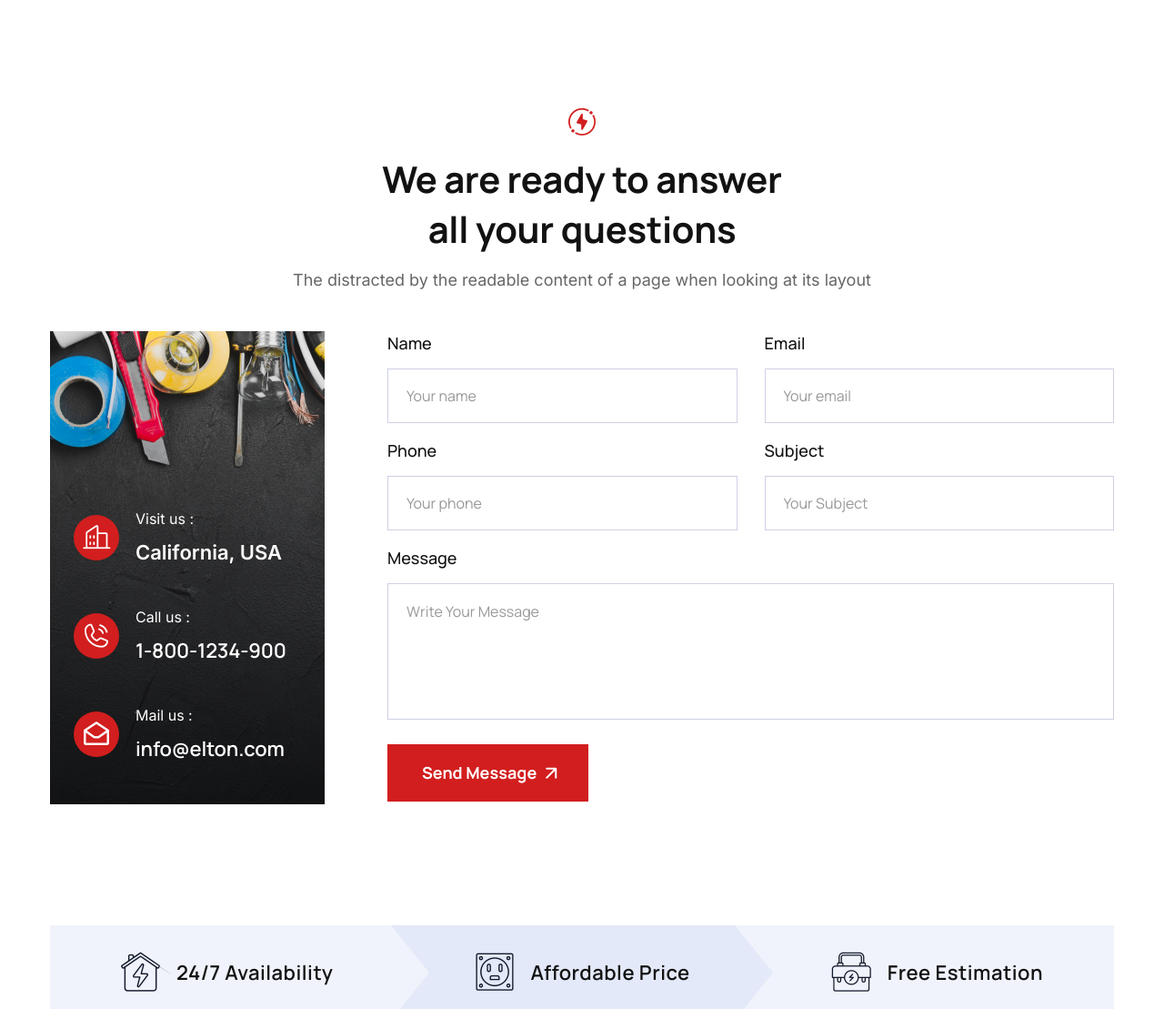
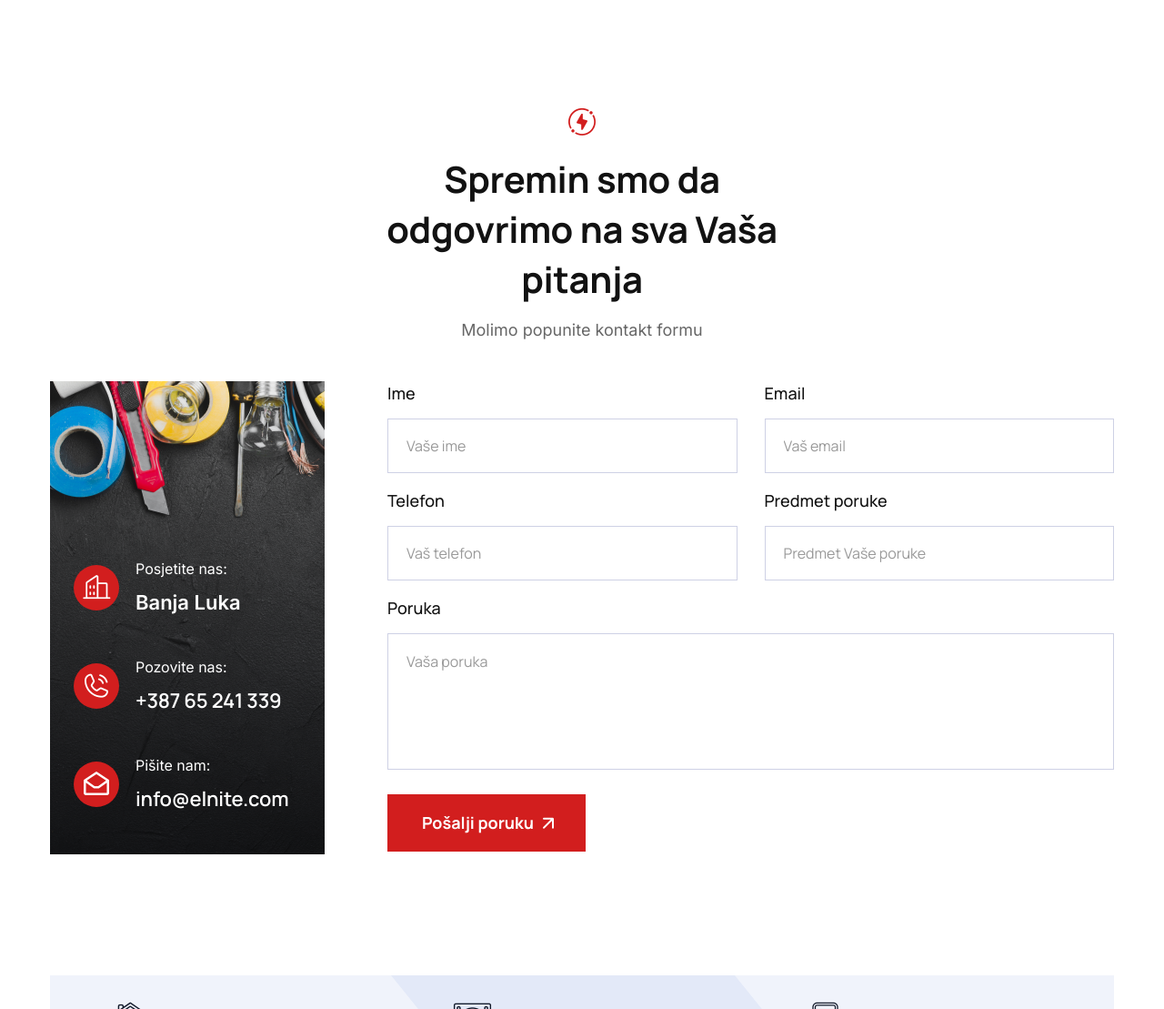
Before and after one commit to ljuban-jajcanin-testtask/elnite, a PHP site: page /kontakt.php in a window 1280 px wide. Shown: the part 1418-2527 px from the top of the page at 91% size. Run offline with PHP 8.4, Linux system fonts and the light colour scheme; some web fonts are replaced.

Commit message:
kontakt updated

```diff
--- a/includes/sections/kontakt/header.php
+++ b/includes/sections/kontakt/header.php
@@ -5,13 +5,13 @@
         <div class="page-header-inner text-center">
             <h2 class="wow fadeInUp animated" data-wow-duration="1500ms" data-wow-delay="100ms"
                 style="visibility: visible; animation-duration: 1500ms; animation-delay: 100ms; animation-name: fadeInUp;">
-                Contact us</h2>
+                Kontakt</h2>
             <ul class="page-header-inner-title list-unstyled wow fadeInUp animated" data-wow-duration="1500ms"
                 data-wow-delay="300ms"
                 style="visibility: visible; animation-duration: 1500ms; animation-delay: 300ms; animation-name: fadeInUp;">
-                <li class="arrow-right"><a href="index-2.html">Home</a></li>
+                <li class="arrow-right"><a href="index.php">Početna</a></li>
                 <li>
-                    <p>/ Contact</p>
+                    <p>/ Kontakt</p>
                 </li>
             </ul>
         </div>
--- a/includes/sections/kontakt/kontakt.php
+++ b/includes/sections/kontakt/kontakt.php
@@ -8,10 +8,10 @@
                 </div>
                 <div class="section-title-title wow fadeInUp animated" data-wow-duration="1500ms"
                     data-wow-delay="200ms">
-                    <h2>We are ready to answer all your questions</h2>
+                    <h2>Spremin smo da odgovrimo na sva Vaša pitanja</h2>
                 </div>
                 <div class="section-title-text wow fadeInUp animated" data-wow-duration="1500ms" data-wow-delay="300ms">
-                    <p>The distracted by the readable content of a page when looking at its layout</p>
+                    <p>Molimo popunite kontakt formu</p>
                 </div>
             </div>
         </div>
@@ -30,8 +30,8 @@
                                     <span class="icon-address"></span>
                                 </div>
                                 <div class="contact-page-contact-details">
-                                    <span>Visit us :</span>
-                                    <p>California, USA</p>
+                                    <span>Posjetite nas:</span>
+                                    <p>Banja Luka</p>
                                 </div>
                             </li>
                             <li>
@@ -39,8 +39,8 @@
                                     <span class="icon-phone"></span>
                                 </div>
                                 <div class="contact-page-contact-details">
-                                    <span>Call us :</span>
-                                    <a href="tel:1-800-1234-900">1-800-1234-900</a>
+                                    <span>Pozovite nas:</span>
+                                    <a href="tel:+387 65 241 339">+387 65 241 339</a>
                                 </div>
                             </li>
                             <li>
@@ -48,8 +48,8 @@
                                     <span class="icon-sms"></span>
                                 </div>
                                 <div class="contact-page-contact-details">
-                                    <span>Mail us :</span>
-                                    <a href="mailto:info@elton.com">info@elton.com</a>
+                                    <span>Pišite nam:</span>
+                                    <a href="mailto:info@elnite.com">info@elnite.com</a>
                                 </div>
                             </li>
                         </ul>
@@ -66,42 +66,41 @@
                             <div class="row">
                                 <div class="col-xl-6 col-lg-6 col-md-6 col-sm-12">
                                     <div class="form-group">
-                                        <label for="name1">Name</label>
-                                        <input id="name1" type="text" placeholder="Your name" required="">
+                                        <label for="name1">Ime</label>
+                                        <input id="name1" type="text" placeholder="Vaše ime" required="">
                                     </div>
                                 </div>
                                 <div class="col-xl-6 col-lg-6 col-md-6 col-sm-12">
                                     <div class="form-group">
                                         <label for="email1">Email</label>
-                                        <input id="email1" type="email" name="EMAIL" placeholder="Your email"
+                                        <input id="email1" type="email" name="EMAIL" placeholder="Vaš email"
                                             required="">
                                     </div>
                                 </div>
                                 <div class="col-xl-6 col-lg-6 col-md-6 col-sm-12">
                                     <div class="form-group">
-                                        <label for="number1">Phone</label>
-                                        <input id="number1" type="text" name="number" placeholder="Your phone"
+                                        <label for="number1">Telefon</label>
+                                        <input id="number1" type="text" name="number" placeholder="Vaš telefon"
                                             required="">
                                     </div>
                                 </div>
                                 <div class="col-xl-6 col-lg-6 col-md-6 col-sm-12">
                                     <div class="form-group">
-                                        <label for="text22">Subject</label>
-                                        <input id="text22" type="text" name="text" placeholder="Your Subject"
+                                        <label for="text22">Predmet poruke</label>
+                                        <input id="text22" type="text" name="text" placeholder="Predmet Vaše poruke"
                                             required="">
                                     </div>
                                 </div>
                                 <div class="col-12">
                                     <div class="form-group">
-                                        <label for="message1">Message</label>
-                                        <textarea id="message1" name="message" placeholder="Write Your Message"
+                                        <label for="message1">Poruka</label>
+                                        <textarea id="message1" name="message" placeholder="Vaša poruka"
                                             required=""></textarea>
                                     </div>
                                 </div>
                                 <div class="col-12">
                                     <div class="form-submit">
-                                        <button type="submit" id="submit" class="main-btn thm-btn">Send
-                                            Message<i class="icon-arrow-right-up"></i></button>
+                                        <button type="submit" id="submit" class="main-btn thm-btn">Pošalji poruku<i class="icon-arrow-right-up"></i></button>
                                     </div>
                                 </div>
                             </div>
@@ -115,17 +114,17 @@
             <!-- why-choose-two-bottom-content -->
             <div class="why-choose-two-bottom-content">
                 <span class="icon-choose3"></span>
-                <h5>24/7 Availability</h5>
+                <h5>Dostupnost 24/7</h5>
             </div>
             <!-- why-choose-two-bottom-content -->
             <div class="why-choose-two-bottom-content">
                 <span class="icon-choose4"></span>
-                <h5>Affordable Price</h5>
+                <h5>Prihvatljive cijene</h5>
             </div>
             <!-- why-choose-two-bottom-content -->
             <div class="why-choose-two-bottom-content">
                 <span class="icon-choose5"></span>
-                <h5>Free Estimation</h5>
+                <h5>Besplatna procjena</h5>
             </div>
         </div>
     </div>
--- a/includes/sections/kontakt/mapa.php
+++ b/includes/sections/kontakt/mapa.php
@@ -1,7 +1,7 @@
 <section class="google-map">
     <div class="wow fadeInUp animated" data-wow-duration="1500ms" data-wow-delay="100ms">
         <iframe
-            src="https://www.google.com/maps/embed/v1/place?q=New+York,+NY,+USA&amp;key=AIzaSyBFw0Qbyq9zTFTd-tUY6dZWTgaQzuU17R8"
+            src="https://www.google.com/maps/embed/v1/place?q=dr+Živka+Nježića+74&key=AIzaSyBFw0Qbyq9zTFTd-tUY6dZWTgaQzuU17R8"
             class="google-map-one"></iframe>
     </div>
 </section>
```
